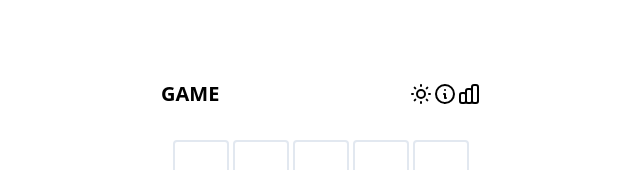
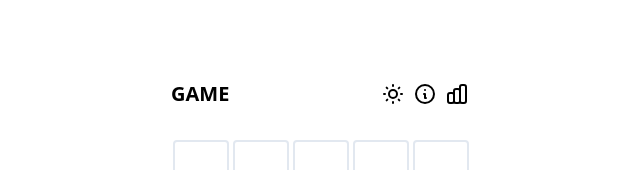
Before and after one commit to sakele1026/react-woodle, a React (Create React App) app: page / in a window 1280 px wide. Shown: the top 170 px of the page, without its empty margins (319-959 px from the left). Built offline with nearby package versions, Linux system fonts and the light colour scheme.

Commit message:
Update App.tsx titlebar css
I think Icons are very close and GAME title is little bit towards left so ,I fixed it if you liked please update this repo

```diff
--- a/src/App.tsx
+++ b/src/App.tsx
@@ -151,17 +151,17 @@ function App() {
   return (
     <div className="py-8 max-w-7xl mx-auto sm:px-6 lg:px-8">
       <div className="flex w-80 mx-auto items-center mb-8 mt-12">
-        <h1 className="text-xl grow font-bold dark:text-white">{GAME_TITLE}</h1>
+        <h1 className="text-xl ml-2.5 grow font-bold dark:text-white">{GAME_TITLE}</h1>
         <SunIcon
-          className="h-6 w-6 cursor-pointer dark:stroke-white"
+          className="h-6 w-6 mr-2 cursor-pointer dark:stroke-white"
           onClick={() => handleDarkMode(!isDarkMode)}
         />
         <InformationCircleIcon
-          className="h-6 w-6 cursor-pointer dark:stroke-white"
+          className="h-6 w-6 mr-2 cursor-pointer dark:stroke-white"
           onClick={() => setIsInfoModalOpen(true)}
         />
         <ChartBarIcon
-          className="h-6 w-6 cursor-pointer dark:stroke-white"
+          className="h-6 w-6 mr-3 cursor-pointer dark:stroke-white"
           onClick={() => setIsStatsModalOpen(true)}
         />
       </div>
```
